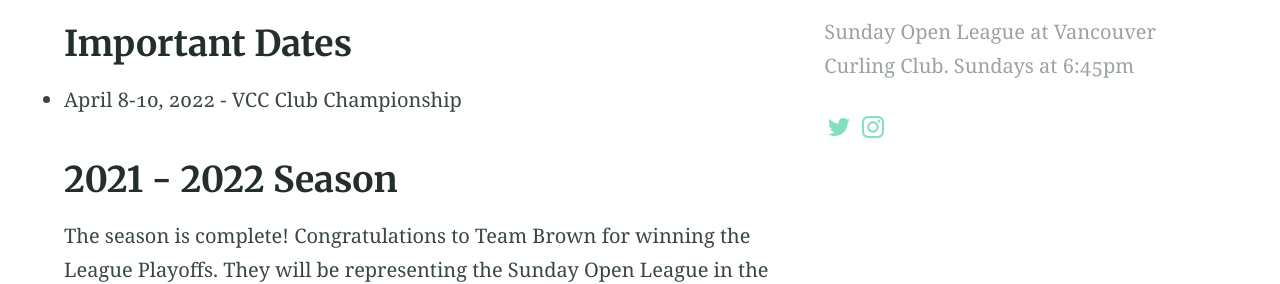
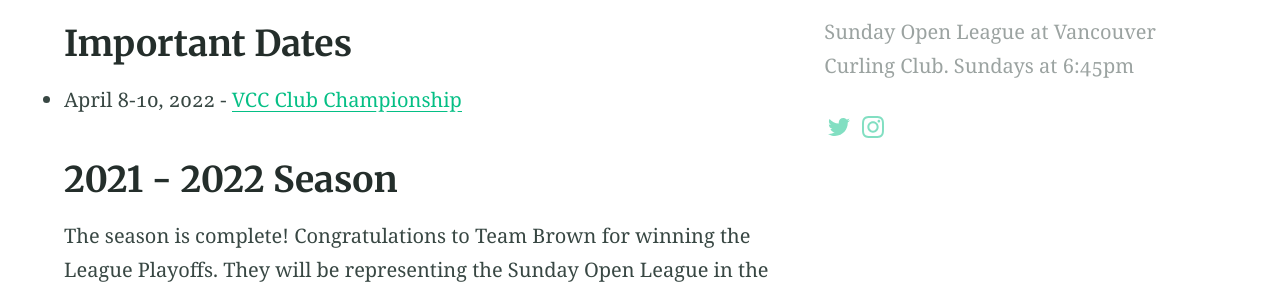
Before and after one commit to adsgray/testsite, a Jekyll site: the page built from index.md, in a window 1280 px wide. Shown: the part 513-797 px from the top of the page. Built offline with Jekyll 4.4.1, drawn with Linux system fonts in a browser that asks for light colours; part of the change alters nothing that is shown.

```diff
--- a/index.md
+++ b/index.md
@@ -7,7 +7,7 @@ aside: true
 ---
 
 ## Important Dates
-* April 8-10, 2022 - VCC Club Championship
+* April 8-10, 2022 - [VCC Club Championship](https://vancurl.com/index.php/events/vcc-championship)
 
 ## 2021 - 2022 Season
 The season is complete! Congratulations to Team Brown for winning the League Playoffs. They will be representing the Sunday Open League in the VCC Club Championship tournament.
```
